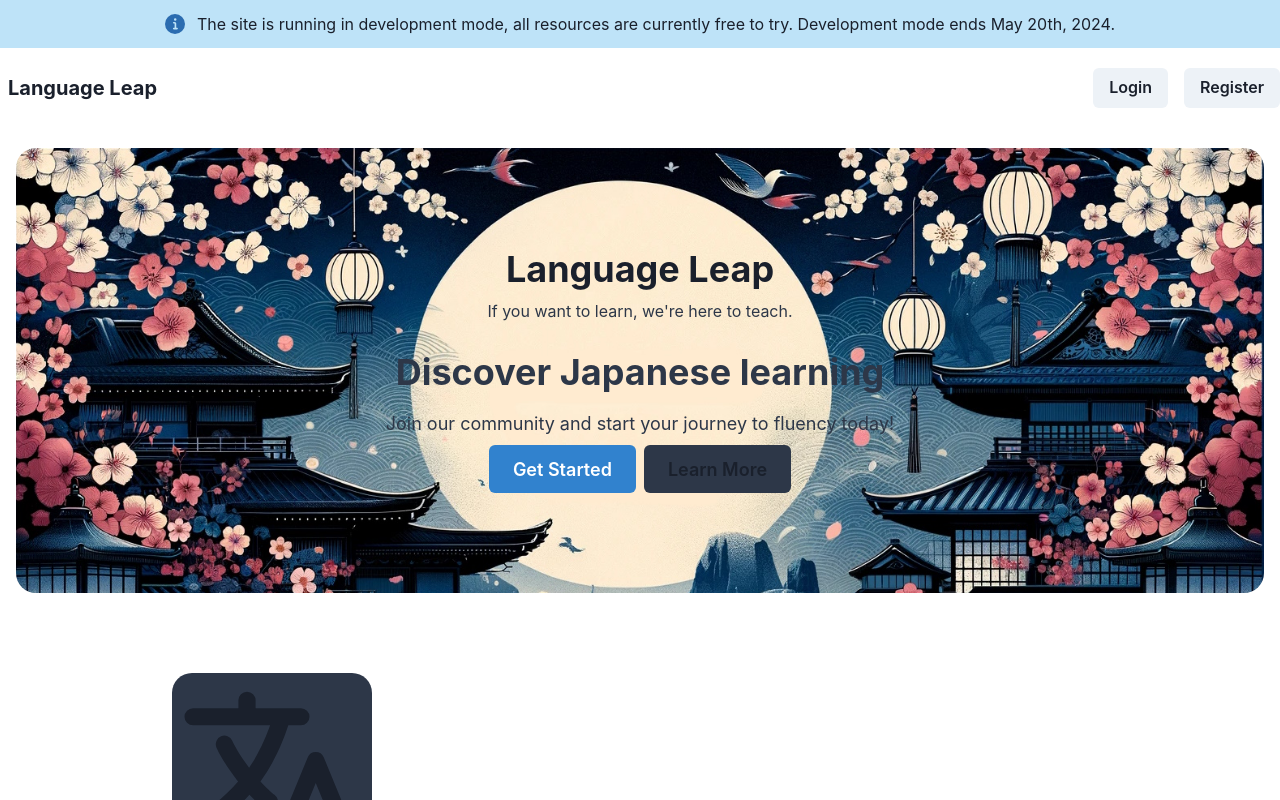
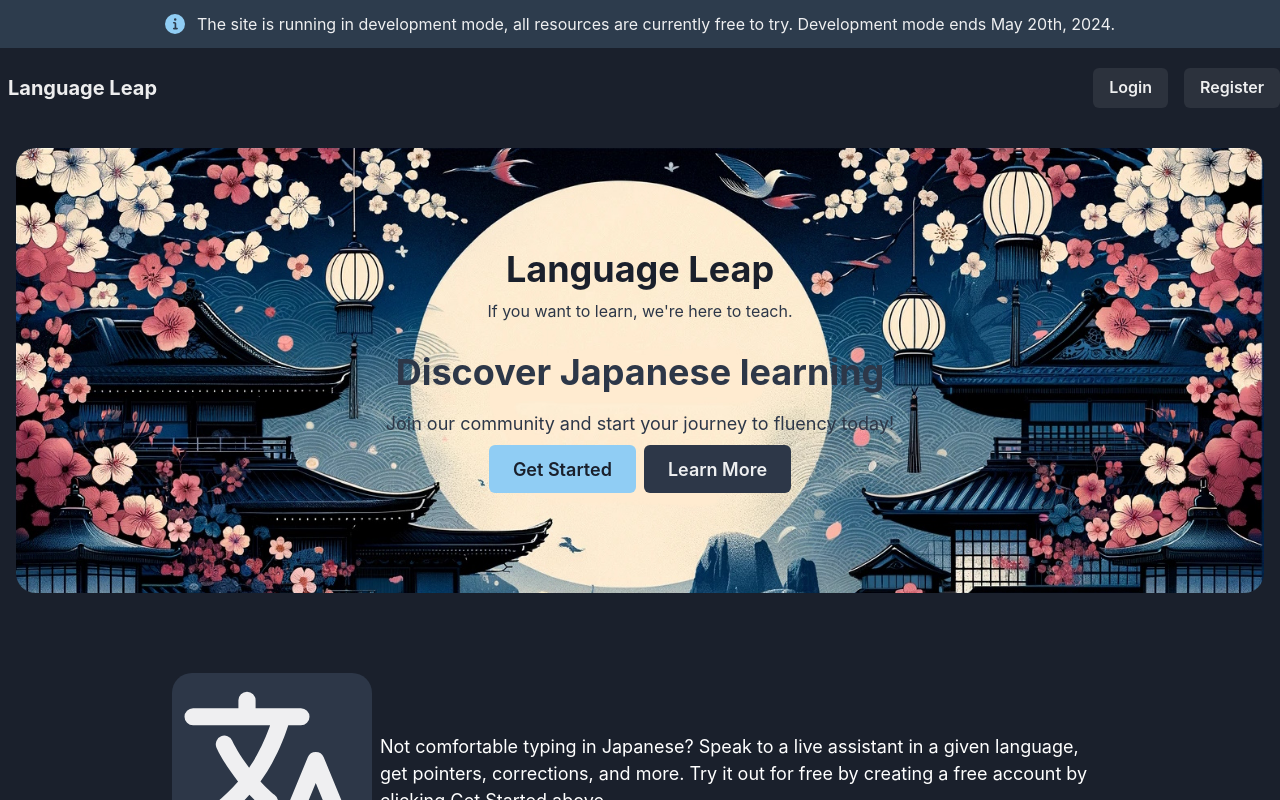
Before and after one commit to bobcat4848/languagelearning, a Next.js app: page / in a window 1280 px wide. Shown: the top 800 px of the page. Built offline with nearby package versions, Linux system fonts and the light colour scheme.

Commit message:
Update providers.js

```diff
--- a/src/app/providers.js
+++ b/src/app/providers.js
@@ -1,12 +1,16 @@
 'use client'
 
-const config = {
-    initialColorMode: 'dark', // 'dark' | 'light'
-    useSystemColorMode: false,
-}
-
+// theme.js or wherever you define your theme
+import { extendTheme } from "@chakra-ui/react";
 import { ChakraProvider } from '@chakra-ui/react'
 
+const config = {
+  initialColorMode: 'dark',
+  useSystemColorMode: false,
+};
+
+const theme = extendTheme({ config });
+
 export function Providers({ children }) {
-  return <ChakraProvider config={config}>{children}</ChakraProvider>
+  return <ChakraProvider theme={theme}>{children}</ChakraProvider>
 }
```
